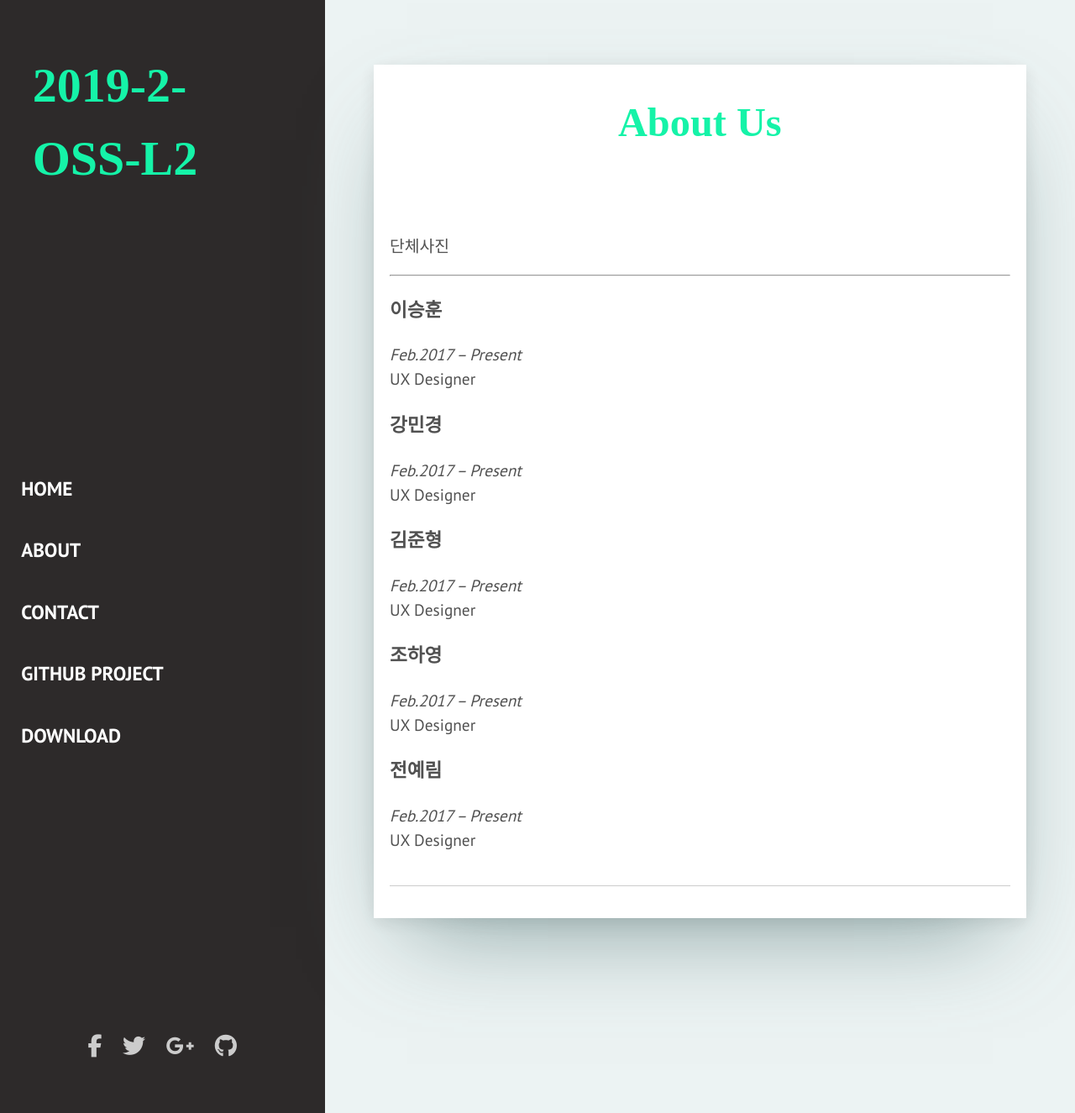
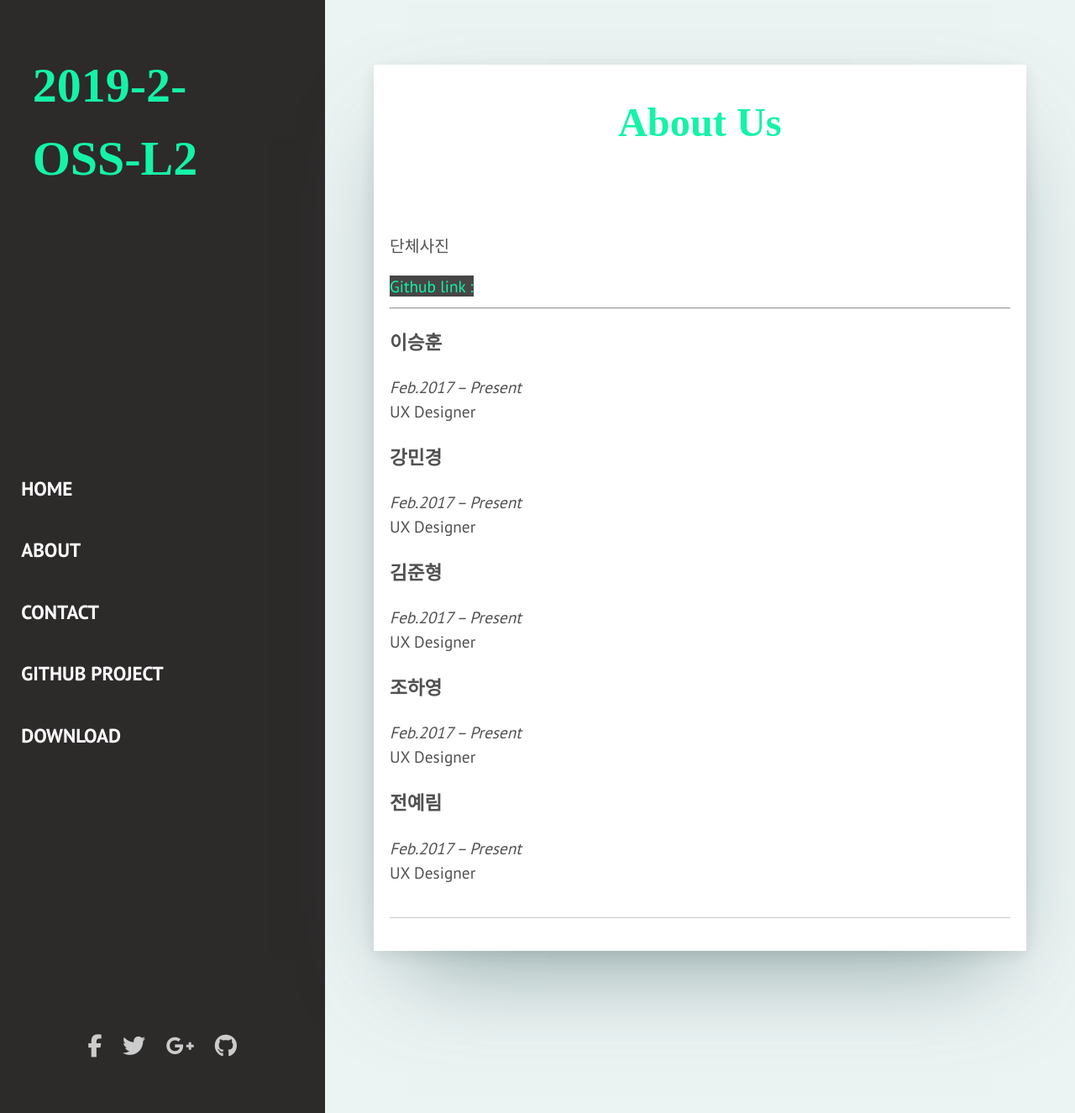
Before and after one commit to JunHyeongKim73/2019-2-OSS-L2, a Jekyll site: the page built from _pages/about.html, in a window 1280 px wide and 1325 px high. Shown: the whole window at 84% size. Built offline with Jekyll 4.4.1, drawn with Linux system fonts in a browser that asks for light colours; nearby versions of some CDN libraries; some web fonts are replaced; library files that are not in the unit come from our copies.

Commit message:
font test2
Signed-off-by: hayoung <wh28533@gmail.com>

```diff
--- a/_pages/about.html
+++ b/_pages/about.html
@@ -6,33 +6,24 @@
 
 <html>
     <head>
-        <link rel="stylesheet" href="../assets/css/about.css">
     </head>
     <body data-gr-c-s-loaded="true">
         <main class="about-content">
-            <div class="panel panel-primary">
-                <div class="panel-heading">
+            <div class="container">
                     <img class="image" src="">
                     <p> 단체사진 </p>
+                    <a style="background-color:#464646; color:#15F3A8"> Github link :  </a>
                     <hr>
-                </div>
-                <div class="panel-body">
-                    <div class="media">
-                        <div class="media-left">
                     <h3 style="font-weight: 2000;" >이승훈</h3>
                     <p>
                             <i>Feb.2017 – Present</i><br>
                             UX Designer
                     </p>
-                        </div>
-                        <div class="media-body">
                     <h3 style="font-weight: 2000;" >강민경</h3>
                     <p>
                             <i>Feb.2017 – Present</i><br>
                             UX Designer
                     </p>
-                        </div>
-
                     <h3 style="font-weight: 2000;" >김준형</h3>
                     <p>
                             <i>Feb.2017 – Present</i><br>
@@ -50,10 +41,6 @@
                     </p>
 
             </div>
-
-                </div>
-
-            </div>
         </main>
     </body>
 </html>
--- a/assets/css/about.css
+++ /dev/null
@@ -1,3 +0,0 @@
-h3{
-  font-family: "HK Grotesk", "HelveticaNeue", "Helvetica Neue", Helvetica, Arial, sans-serif;
-}
```
Lines whose indentation alone changed are shown as unchanged.
